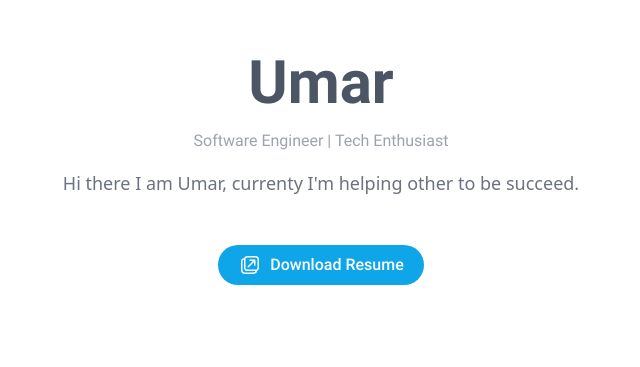
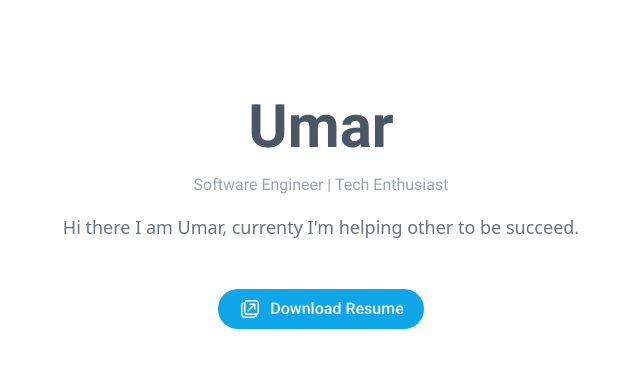
Before and after one commit to umardev500/umardev500.github.io, a React (Vite) app: page / in a window 1280 px wide. Shown: the part 187-554 px from the top of the page, without its empty margins (319-959 px from the left). Built offline with nearby package versions, Linux system fonts and the light colour scheme.

Commit message:
make it sure center

```diff
--- a/src/pages/home/Home.tsx
+++ b/src/pages/home/Home.tsx
@@ -2,11 +2,11 @@
 
 export const Home: React.FC = () => {
     return (
-        <div className="container m-auto min-h-screen">
+        <div className="container m-auto min-h-screen flex items-center justify-center">
             <div className="grid grid-cols-8">
                 <div className="col-span-2"></div>
                 <div className="col-span-8 px-2 lg:col-span-4">
-                    <div className="mt-60 flex items-center justify-center">
+                    <div className="flex items-center justify-center">
                         <div className="flex flex-col gap-4 items-center">
                             <div className="roboto font-semibold text-6xl text-gray-600">Umar</div>
                             <div className="roboto text-gray-400">Software Engineer | Tech Enthusiast</div>
```
